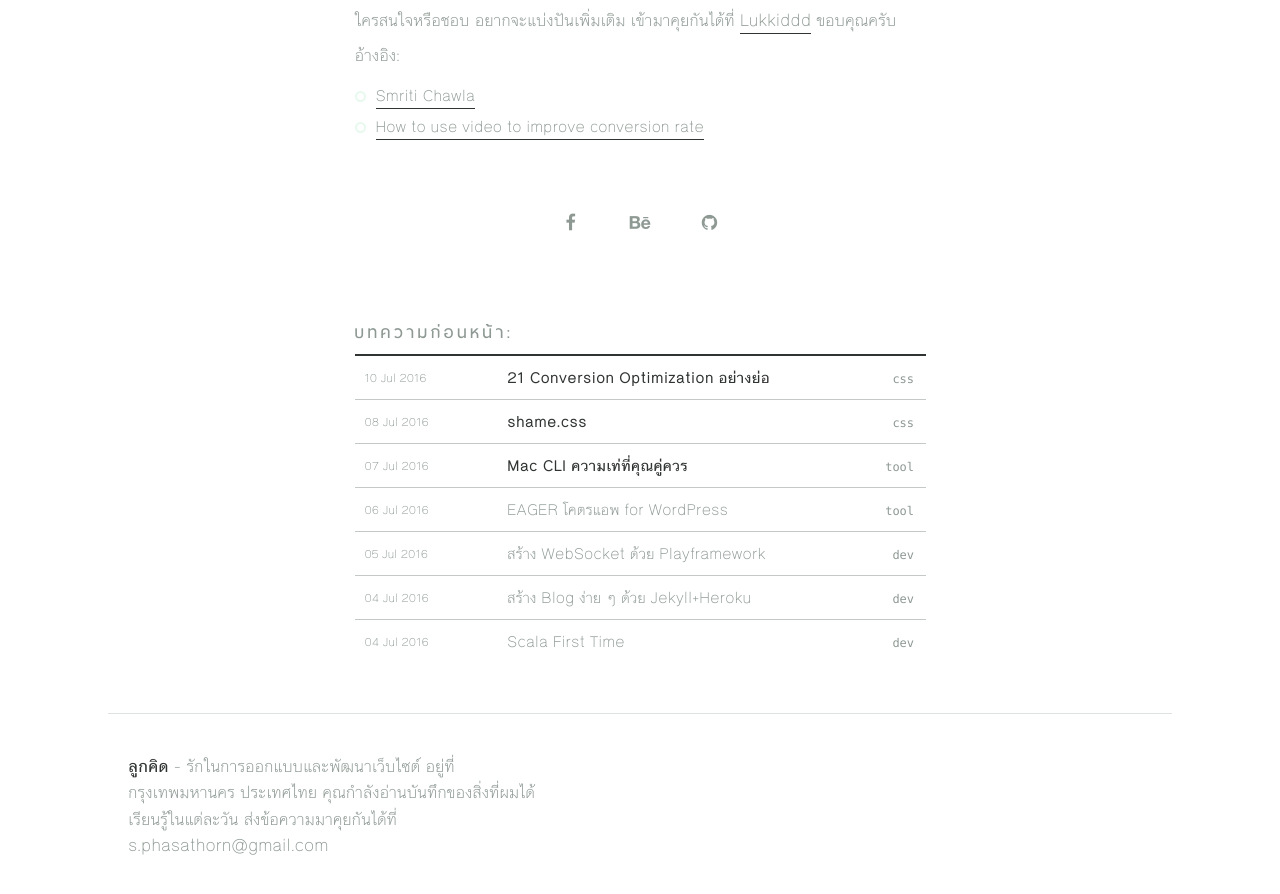
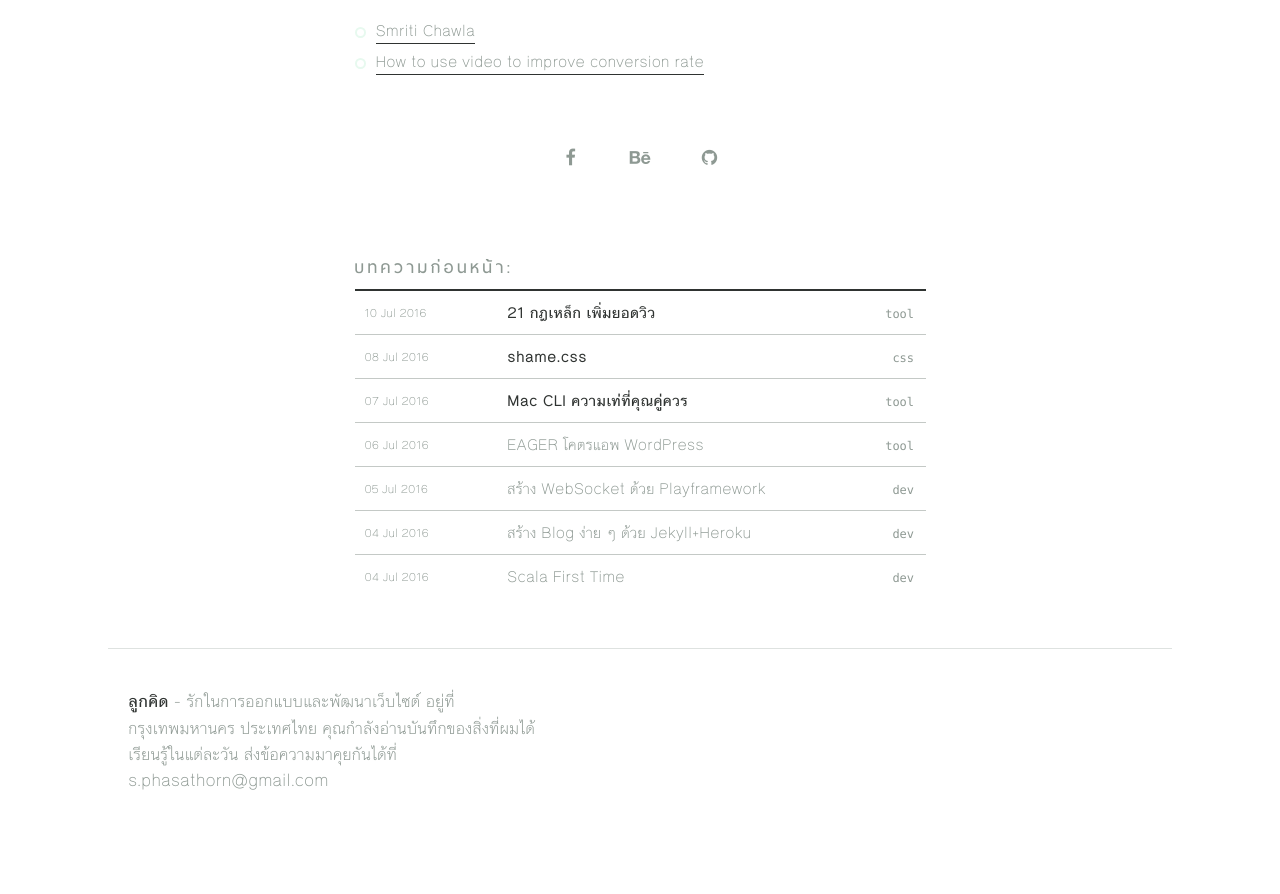
Before and after one commit to lukkiddd/lukkiddd, a Jekyll site: the page built from _posts/2016-07-09-conversion-optimization.markdown, in a window 1280 px wide and 900 px high, scrolled down 8231 px. Shown: the top 894 px of the window. Built offline with Jekyll 4.4.1, drawn with Linux system fonts in a browser that asks for light colours; after the commit the page ends 9066 px from its top, so only the background shows below that; some of the changed text lies outside the part shown.

Commit message:
update fb in

```diff
--- a/_config.yml
+++ b/_config.yml
@@ -13,7 +13,7 @@
   line in _config.yml. It will appear in your document head meta (for
   Google search results) and in your feed.xml site description.
 baseurl: "" # the subpath of your site, e.g. /blog
-url: "https://lukkiddd.herokuapp.com/" # the base hostname & protocol for your site
+url: "https://lukkiddd.herokuapp.com" # the base hostname & protocol for your site
 
 author: ลูกคิด
 
--- a/_includes/head.html
+++ b/_includes/head.html
@@ -5,7 +5,8 @@
   <meta http-equiv="X-UA-Compatible" content="IE=edge">
   <meta name="viewport" content="width=device-width, initial-scale=1">
   <link rel="alternate" type="application/rss+xml" title="{{ site.title }}" href="{{ "/feed.xml" | prepend: site.baseurl | prepend: site.url }}">
-  <link rel="canonical" href="{{ page.url | replace:'index.html','' | prepend: site.baseurl | prepend: site.url }}">
+  <link rel="canonical" href="{{ page.url | replace:'/index.html','' | prepend: site.baseurl | prepend: site.url }}">
 
   <meta property="fb:pages" content="1408139806138494" />
+  <meta property="fb:article_style" content="default">
 </head>
--- a/_layouts/post.html
+++ b/_layouts/post.html
@@ -1,17 +1,23 @@
 ---
 layout: default
 ---
+<meta property="og:title" content="{{ page.title }}">
+{% if page.image != null %}
+<meta property="og:image" content="{{ page.image }}">
+{% else %}
+<meta property="og:image" content="{{ '/images/lk.png' | prepend: site.baseurl  }}">
+{% endif %}
 
 <div class="content">
   <header class="content-header">
     <div class="content-category -circle -{{page.categories}}"></div>
-    <h1 class="title">{{ page.title }}</h1>
+    <div class="title">{{ page.title }}</div>
     <a href="{{site.url}}" class="subtitle">
-      <div class="author">
+      <address class="author">
         {{ site.author }}
-      </div>
-      <time dateTime="{{ site.time}}" class="date">
-        {{ site.time | date_to_string }}
+      </address>
+      <time class="op-published date" dateTime="{{ page.date }}">
+        {{ page.date | date_to_string }}
       </time>
     </a>
   </header>
--- a/_posts/2016-07-06-eager-wordpress.markdown
+++ b/_posts/2016-07-06-eager-wordpress.markdown
@@ -1,6 +1,6 @@
 ---
 layout: post
-title:  "EAGER โคตรแอพ for WordPress"
+title:  "EAGER โคตรแอพ WordPress"
 date:   2016-07-06 16:38:00 +0700
 categories: tool
 ---
--- a/_posts/2016-07-09-conversion-optimization.markdown
+++ b/_posts/2016-07-09-conversion-optimization.markdown
@@ -1,8 +1,8 @@
 ---
 layout: post
-title:  "21 Conversion Optimization อย่างย่อ"
+title:  "21 กฎเหล็ก เพิ่มยอดวิว"
 date:   2016-07-10 20:21:00 +0700
-categories: css
+categories: tool
 ---
 Conversion Optimization ที่จะพูดถึงต่อไปนี้คือการปรับปรุงแก้ไขการวางส่วนต่าง ๆ ของเว็บไซต์ให้ผู้ใช้เข้าใจมากที่สุด เช่น การเปลี่ยนลดจำนวนช่องที่ต้องกรอกข้อมูล เหลือไว้เฉพาะจำเป็น เพื่อให้ผู้ใช้กรอกข้อมูลน้อย ๆ และไม่เบื่อกับการใช้งานเว็บไซต์ เป็นต้น
 
```
Also changed, not shown: images/lk.png (added), 1 other file.
